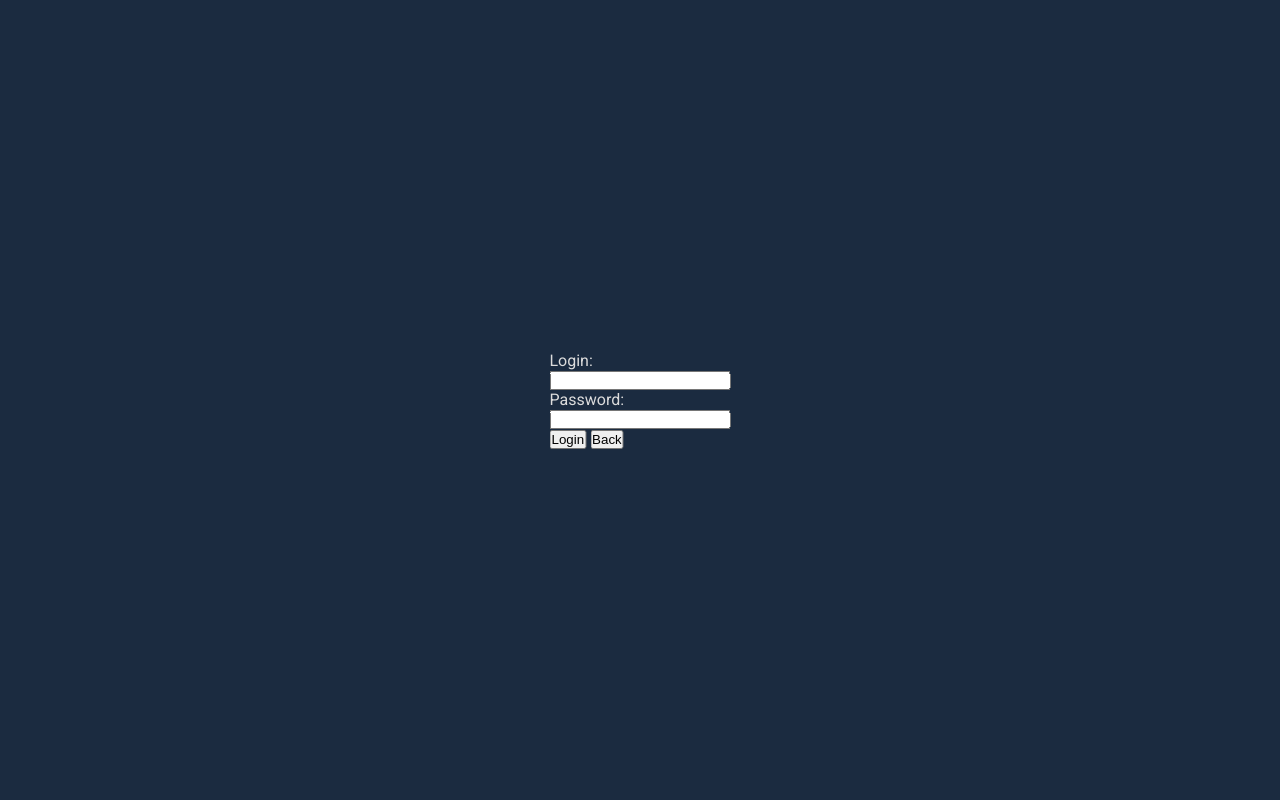
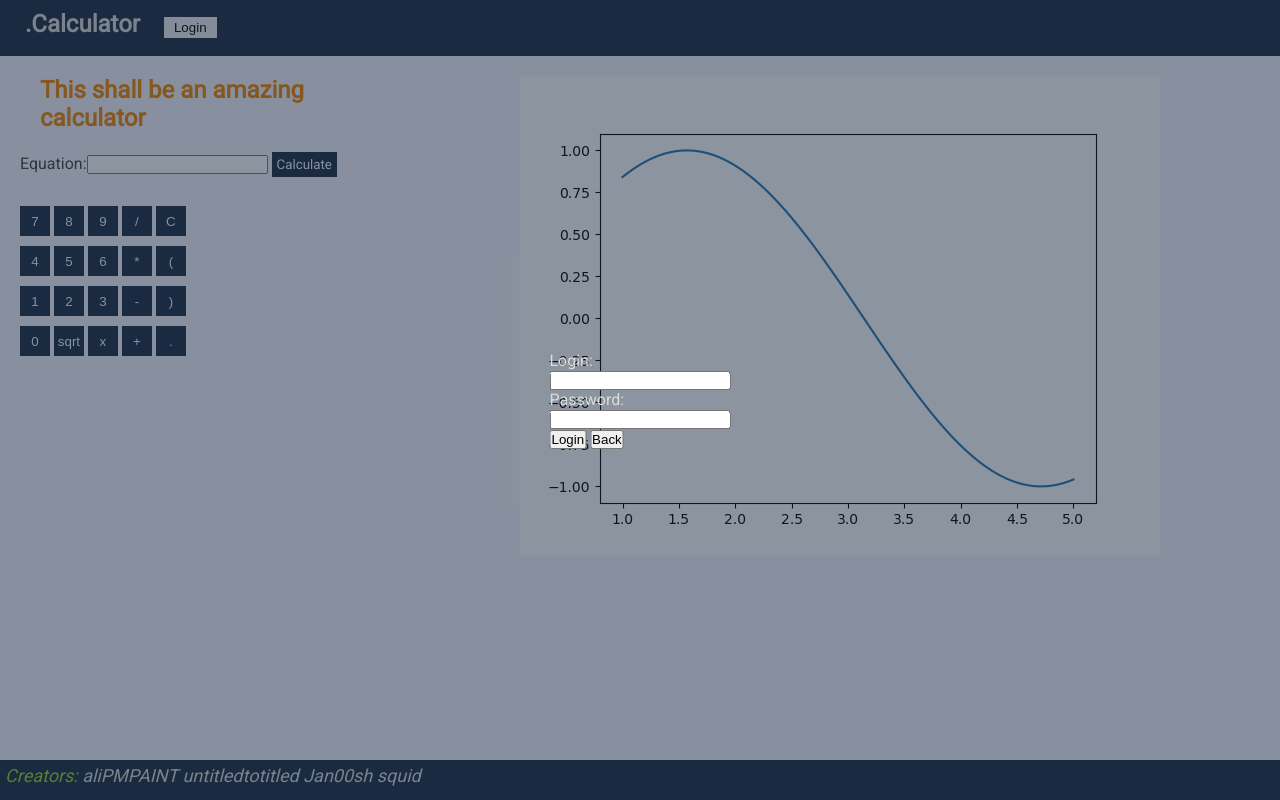
Before and after one commit to unexploredtest/WebGraphingCalculator, a Django app: page / in a window 1280 px wide, after a click on "Login". Run offline with Django 3.2, Linux system fonts and the light colour scheme.

Commit message:
made an half-transparent background for the login page

```diff
--- a/Website/calculator/static/calculator/style.css
+++ b/Website/calculator/static/calculator/style.css
@@ -9,7 +9,7 @@
   height: 100vh;
   position: fixed;
   z-index: 10;
-  background-color: #1B2B40;
+  background-color: rgba(27, 43, 64, 0.5);
 }
 .login_screen {
   position: absolute;
```
